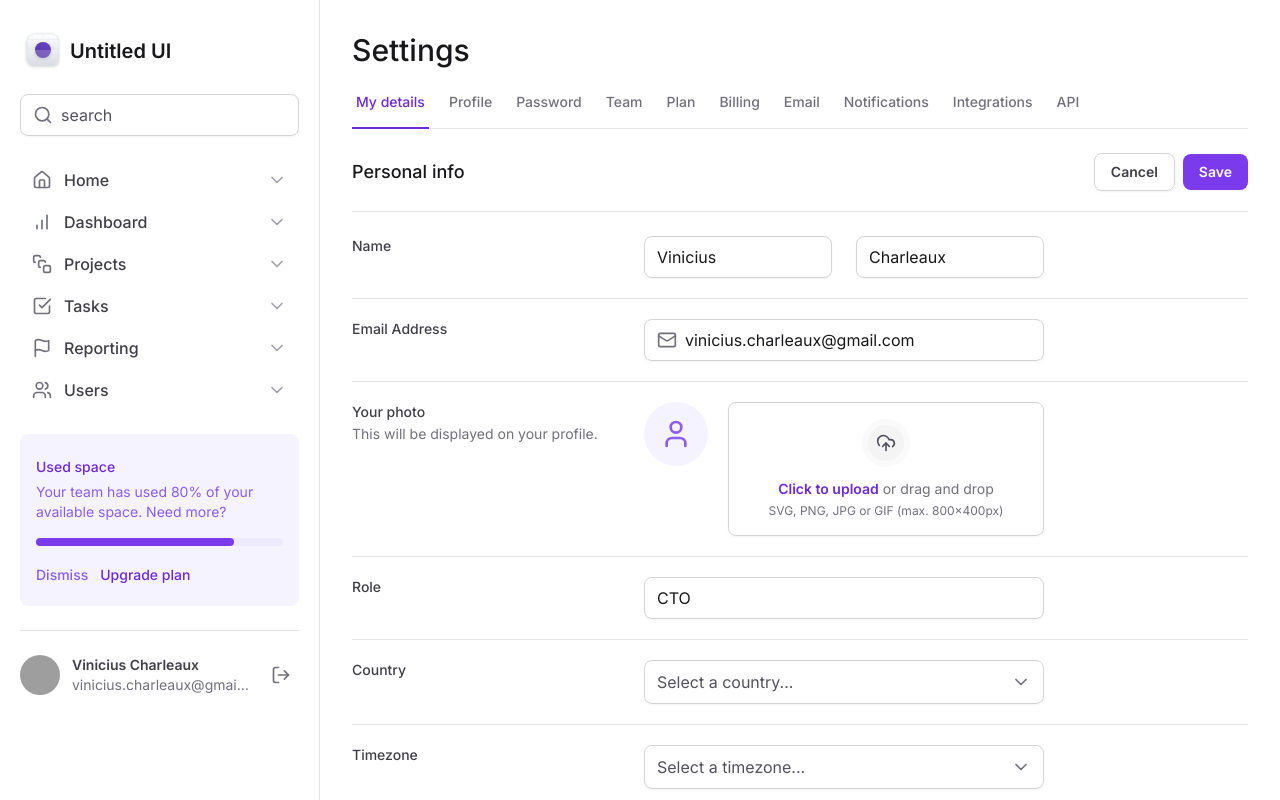
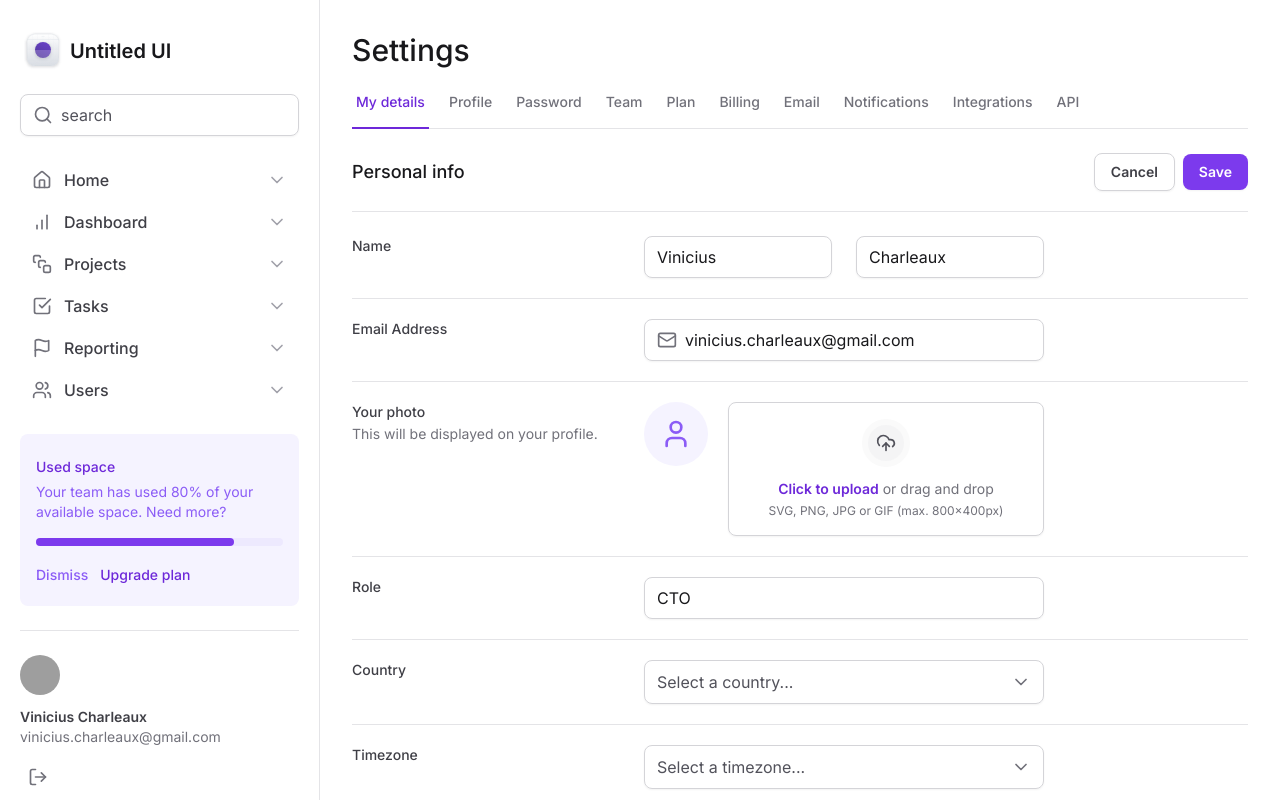
Before and after one commit to ViniciusCharleaux/rocketseat-tailwind-master, a Next.js app: page / in a window 1280 px wide. Shown: the top 800 px of the page. Built offline with nearby package versions, Linux system fonts and the light colour scheme; grey boxes are pictures that could not be loaded.

Commit message:
config fix

```diff
--- a/tailwind.config.ts
+++ b/tailwind.config.ts
@@ -1,23 +1,26 @@
-import type { Config } from "tailwindcss";
-
-const config: Config = {
+/** @type {import('tailwindcss').Config} */
+module.exports = {
   content: [
-    "./src/**/*.tsx",
+    './src/pages/**/*.{js,ts,jsx,tsx,mdx}',
+    './src/components/**/*.{js,ts,jsx,tsx,mdx}',
+    './src/app/**/*.{js,ts,jsx,tsx,mdx}',
   ],
   theme: {
     extend: {
       gridTemplateColumns: {
         app: 'minmax(18rem, 20rem) 1fr',
-        profile: 'max-content 1fr max-content',
-        form: 'minmax(7.5rem, 17.5rem) minmax(25rem, 1fr) minmax(0, 15rem)'
+        form: 'minmax(7.5rem, 17.5rem), minmax(25rem, 1fr), minmax(0, 15rem)',
       },
+
       borderWidth: {
-        6: '6px'
+        6: '6px',
       },
+
       colors: {
         violet: {
-          25: '#fcfaff'
+          25: '#FCFAFF',
         },
+
         error: {
           25: '#FFFBFA',
           50: '#FEF3F2',
@@ -30,7 +33,7 @@
           700: '#B42318',
           800: '#912018',
           900: '#7A271A',
-        }
+        },
       },
 
       keyframes: {
@@ -38,17 +41,18 @@
           from: { opacity: 0, transform: 'translateY(-2px)' },
           to: { opacity: 1, transform: 'translateY(0)' },
         },
-        // slideUpAndFade: {
-        //   from: { opacity: 1 },
-        //   to: { opacity: 0 },
-        // },
+        slideUpAndFade: {
+          from: { opacity: 0, transform: 'translateY(2px)' },
+          to: { opacity: 1, transform: 'translateY(0)' },
+        },
       },
+
       animation: {
-        slideDownAndFade: 'slideDownAndFade 400ms cubic-bezier(0.16, 1, 0.3, 1)',
-      }
-
+        slideDownAndFade:
+          'slideDownAndFade 400ms cubic-bezier(0.16, 1, 0.3, 1)',
+        slideUpAndFade: 'slideUpAndFade 400ms cubic-bezier(0.16, 1, 0.3, 1)',
+      },
     },
   },
   plugins: [],
-};
-export default config;
+}
```
